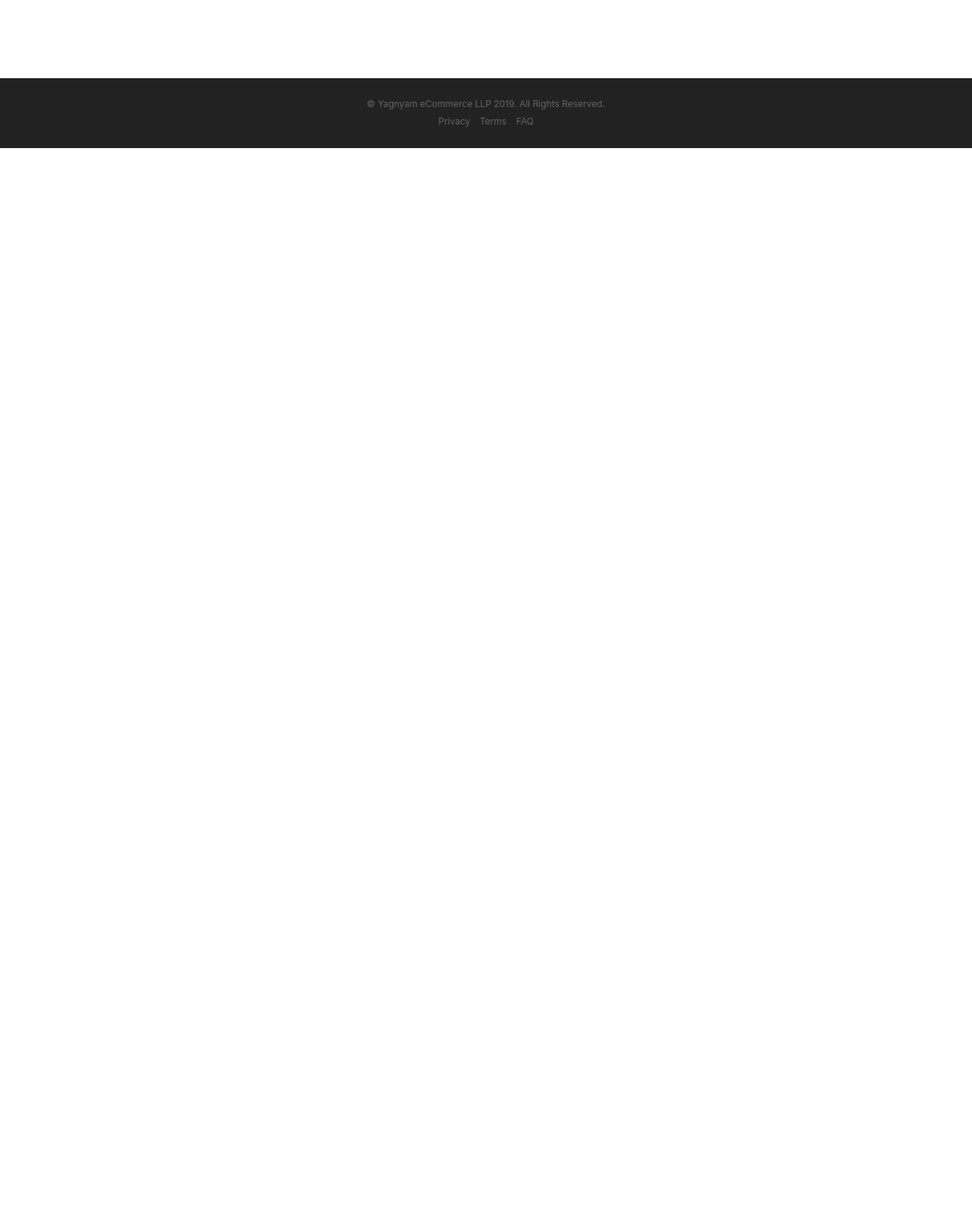
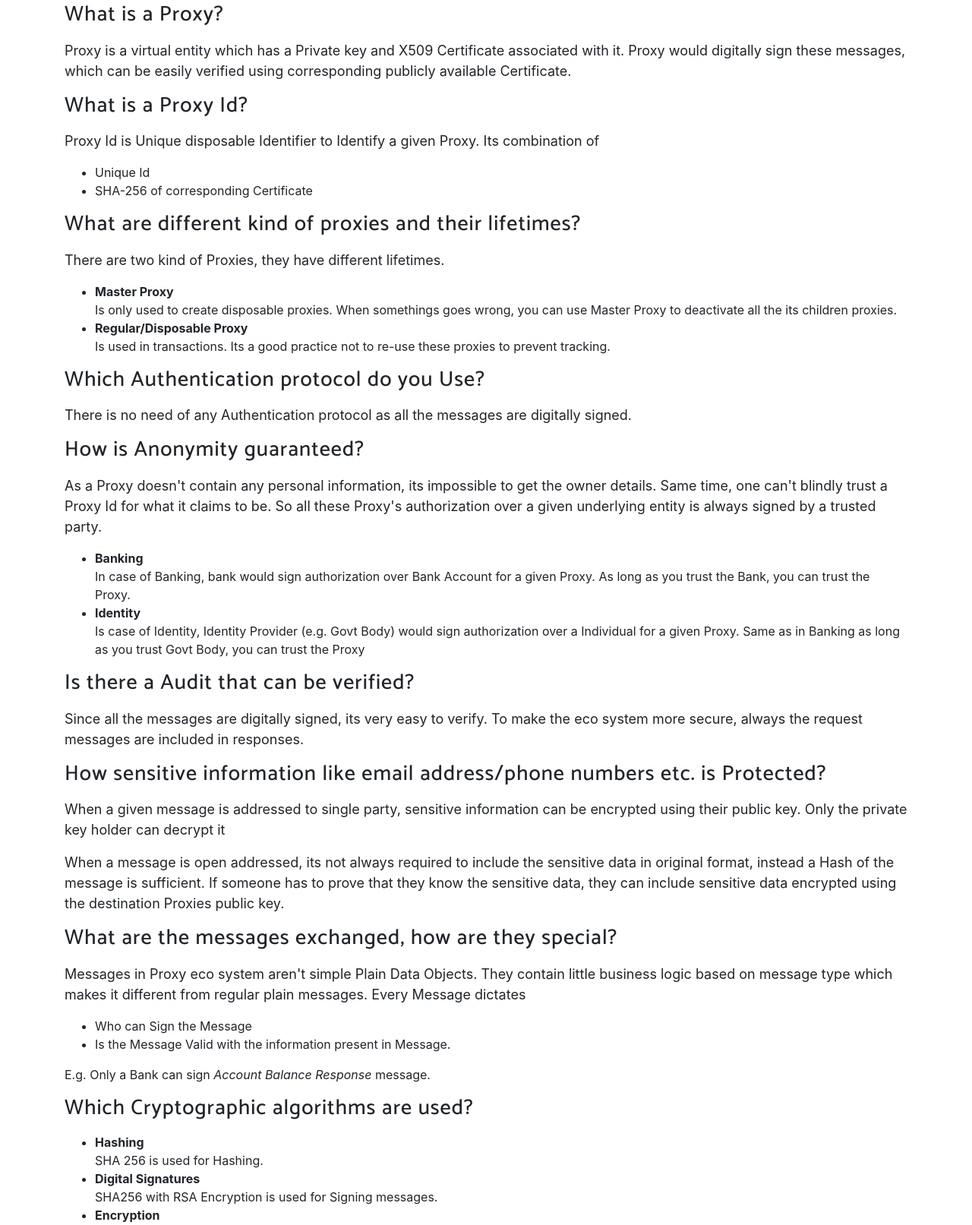
Before and after one commit to yagnyam-in/proxy-landing, a website with bundled scripts: page faq.html in a window 1280 px wide. Shown: the part 309-1922 px from the top of the page at 76% size. Before the commit the page ends 800 px from the top, so only its background shows below. Built offline with nearby package versions, Linux system fonts and the light colour scheme; a web font is replaced by a local one.

Commit message:
added FAQ

```diff
--- a/faq.html
+++ b/faq.html
@@ -17,7 +17,8 @@
   <link href="vendor/fontawesome-free/css/all.min.css" rel="stylesheet">
   <link rel="stylesheet" href="vendor/simple-line-icons/css/simple-line-icons.css">
   <link href="https://fonts.googleapis.com/css?family=Lato" rel="stylesheet">
-  <link href="https://fonts.googleapis.com/css?family=Catamaran:100,200,300,400,500,600,700,800,900" rel="stylesheet">
+  <link href="https://fonts.googleapis.com/css?family=Catamaran:100,200,300,400,500,600,700,800,900"
+        rel="stylesheet">
   <link href="https://fonts.googleapis.com/css?family=Muli" rel="stylesheet">
 
   <!-- Plugin CSS -->
@@ -34,14 +35,17 @@
 <nav class="navbar navbar-expand-lg navbar-light fixed-top" id="mainNav">
   <div class="container">
     <a class="navbar-brand js-scroll-trigger" href="/#page-top">Proxy</a>
-      <button class="navbar-toggler navbar-toggler-right" type="button" data-toggle="collapse" data-target="#navbarResponsive" aria-controls="navbarResponsive" aria-expanded="false" aria-label="Toggle navigation">
+    <button class="navbar-toggler navbar-toggler-right" type="button" data-toggle="collapse"
+            data-target="#navbarResponsive" aria-controls="navbarResponsive" aria-expanded="false"
+            aria-label="Toggle navigation">
       Menu
       <i class="fas fa-bars"></i>
     </button>
     <div class="collapse navbar-collapse" id="navbarResponsive">
       <ul class="navbar-nav ml-auto">
         <li class="nav-item">
-            <a class="nav-link js-scroll-trigger" href="https://slides.com/chennareddy/deck/fullscreen" target="_blank">Pitch</a>
+          <a class="nav-link js-scroll-trigger"
+             href="https://slides.com/chennareddy/deck/fullscreen" target="_blank">Pitch</a>
         </li>
         <li class="nav-item">
           <a class="nav-link js-scroll-trigger" href="/#download">Download</a>
@@ -62,10 +66,75 @@
   <div class="container">
     <div class="section-heading text-center">
       <h2>Frequently Asked Questions</h2>
-        <p class="text-muted">Do you need more details, you can always reach <a href="/#contact">me</a></p>
+      <p class="text-muted">Do you need more details, you can always reach <a
+          href="/#contact">me</a></p>
       <hr>
     </div>
     <div>
+      <p><h3>What is a Proxy?</h3></p>
+      <p>Proxy is a virtual entity which has a Private key and X509 Certificate associated with it.
+        Proxy would digitally sign these messages, which can be easily verified using corresponding
+        publicly available Certificate.
+      </p>
+      <p><h3>What is a Proxy Id?</h3></p>
+      <p>
+        Proxy Id is Unique disposable Identifier to Identify a given Proxy. Its combination of
+      <ul>
+        <li>Unique Id</li>
+        <li>SHA-256 of corresponding Certificate</li>
+      </ul>
+      </p>
+      <p><h3>What are different kind of proxies and their lifetimes?</h3></p>
+      <p>
+        There are two kind of Proxies, they have different lifetimes.
+        <ul>
+        <li><strong>Master Proxy</strong><br/>Is only used to create disposable proxies. When somethings goes wrong, you can use Master Proxy to deactivate all the its children proxies.</li>
+        <li><strong>Regular/Disposable Proxy</strong><br/>Is used in transactions. Its a good practice not to re-use these proxies to prevent tracking.</li>
+        </ul>
+      </p>
+      <p><h3>Which Authentication protocol do you Use?</h3></p>
+      <p>There is no need of any Authentication protocol as all the messages are digitally
+        signed.</p>
+      <p><h3>How is Anonymity guaranteed?</h3></p>
+      <p>
+        As a Proxy doesn't contain any personal information, its impossible to get the owner details.
+        Same time, one can't blindly trust a Proxy Id for what it claims to be.
+        So all these Proxy's authorization over a given underlying entity is always signed by a trusted party.
+      <ul>
+        <li><strong>Banking</strong><br/>In case of Banking, bank would sign authorization over Bank Account for a given Proxy. As long as you trust the Bank, you can trust the Proxy.</li>
+        <li><strong>Identity</strong><br/>Is case of Identity, Identity Provider (e.g. Govt Body) would sign authorization over a Individual for a given Proxy. Same as in Banking as long as you trust Govt Body, you can trust the Proxy</li>
+      </ul>
+      </p>
+      <p><h3>Is there a Audit that can be verified?</h3></p>
+      <p>Since all the messages are digitally signed, its very easy to verify. To make the eco system more secure, always the request messages are included in responses.</p>
+      <p><h3>How sensitive information like email address/phone numbers etc. is Protected?</h3></p>
+      <p>When a given message is addressed to single party, sensitive information can be encrypted using their public key. Only the private key holder can decrypt it</p>
+      <p>When a message is open addressed, its not always required to include the sensitive data in original format, instead a Hash of the message is sufficient.
+      If someone has to prove that they know the sensitive data, they can include sensitive data encrypted using the destination Proxies public key.</p>
+      <p><h3>What are the messages exchanged, how are they special?</h3></p>
+      <p>Messages in Proxy eco system aren't simple Plain Data Objects.
+        They contain little business logic based on message type which makes it different from regular plain messages.
+        Every Message dictates <ul><li>Who can Sign the Message</li><li>Is the Message Valid with the information present in Message.</li></ul>
+      E.g. Only a Bank can sign <i>Account Balance Response</i> message.
+      </p>
+      <p><h3>Which Cryptographic algorithms are used?</h3></p>
+      <p>
+      <ul>
+        <li><strong>Hashing</strong><br/>SHA 256 is used for Hashing.</li>
+        <li><strong>Digital Signatures</strong><br/>SHA256 with RSA Encryption is used for Signing messages.</li>
+        <li><strong>Encryption</strong><br/>RSA/NONE/OAEPwithSHA-256andMGF1Padding is used for Encryption. There are plans to use Symmetric key Encryption for longer messages because of efficiency reasons.</li>
+      </ul>
+      </p>
+      <p><h3>Where can I find the Source Code?</h3></p>
+      <p>
+      All the customer facing modules are Open Sourced.
+      <ul>
+      <li><a href="https://github.com/yagnyam-in/proxy-parent">Java Core &amp; Messages</a></li>
+        <li><a href="https://github.com/yagnyam-in/proxy-core-dart">Dart Core</a></li>
+        <li><a href="https://github.com/yagnyam-in/proxy-messages-dart">Dart Messages</a></li>
+        <li><a href="https://github.com/yagnyam-in/proxy-flutter">Proxy App using Flutter</a></li>
+      </ul>
+      </p>
     </div>
   </div>
 </section>
```
Also changed, not shown: index.html (+3 -0 lines), privacy.html (+3 -0 lines), tc.html (+3 -0 lines). Lines whose indentation alone changed are shown as unchanged.
